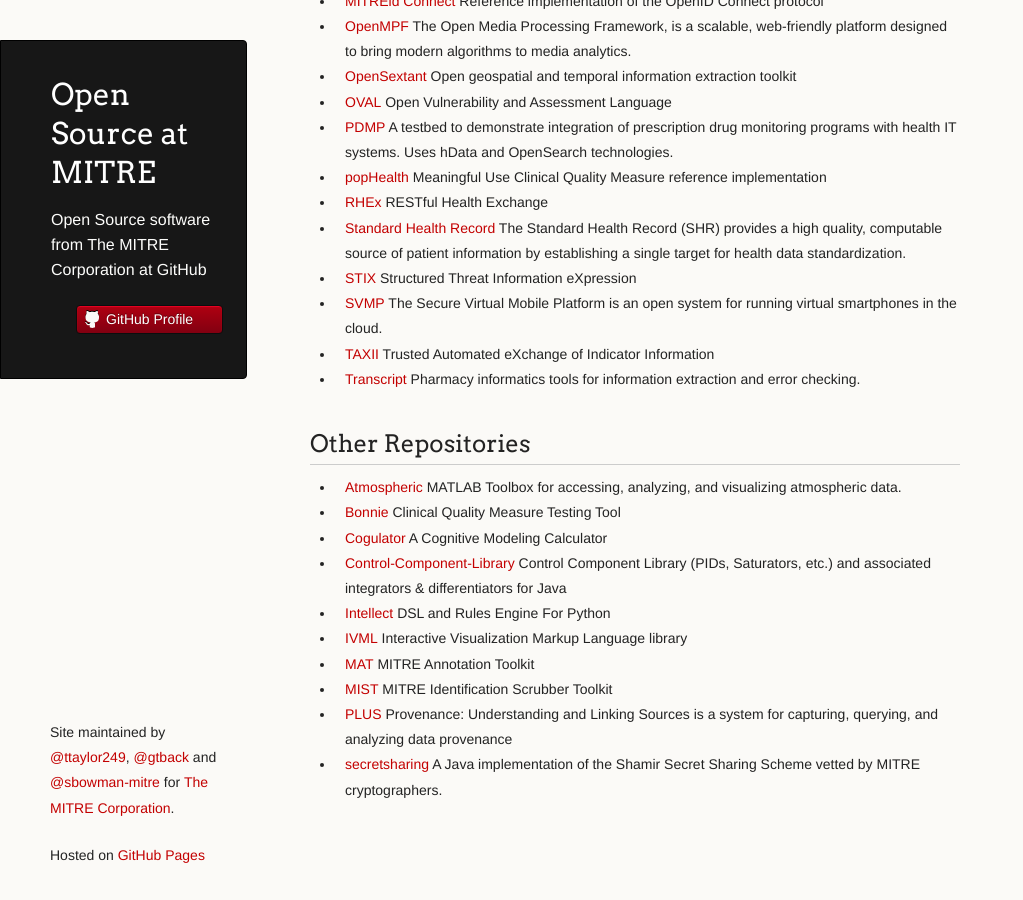
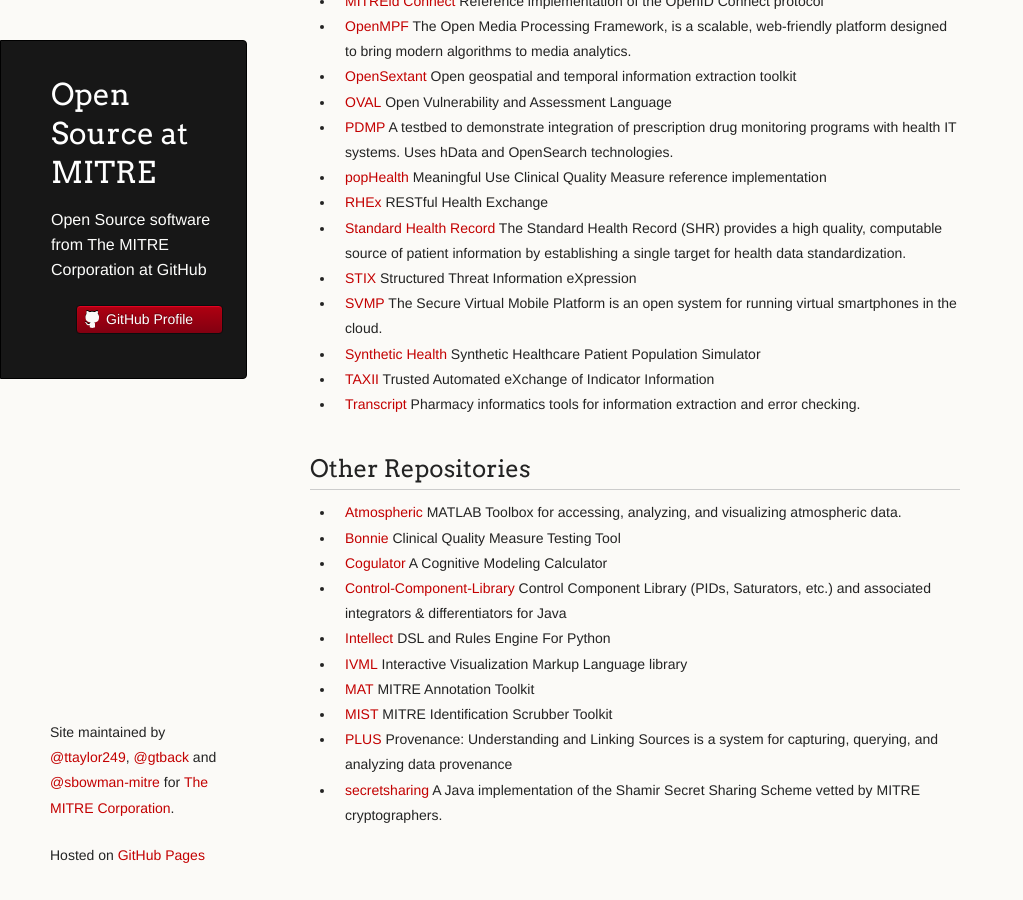
Before and after one commit to mitre/mitre.github.io, a Jekyll site: the page built from index.md, in a window 1280 px wide and 900 px high, scrolled down 1400 px. Shown: the whole window, without its empty margins (0-1023 px from the left). Built offline with Jekyll 4.4.1, drawn with Linux system fonts in a browser that asks for light colours; before the commit the page ends 2275 px from its top, so only the background shows below that.

Commit message:
Add synthetichealth

```diff
--- a/index.md
+++ b/index.md
@@ -62,6 +62,7 @@
 * [Standard Health Record](https://github.com/standardhealth/) The Standard Health Record (SHR) provides a high quality, computable source of patient information by establishing a single target for health data standardization.
 * [STIX](https://github.com/STIXProject) Structured Threat Information eXpression
 * [SVMP](https://svmp.github.io) The Secure Virtual Mobile Platform is an open system for running virtual smartphones in the cloud.
+* [Synthetic Health](https://github.com/synthetichealth/) Synthetic Healthcare Patient Population Simulator
 * [TAXII](https://github.com/TAXIIProject) Trusted Automated eXchange of Indicator Information
 * [Transcript](https://github.com/project-transcript/) Pharmacy informatics tools for information extraction and error checking.
 
```
